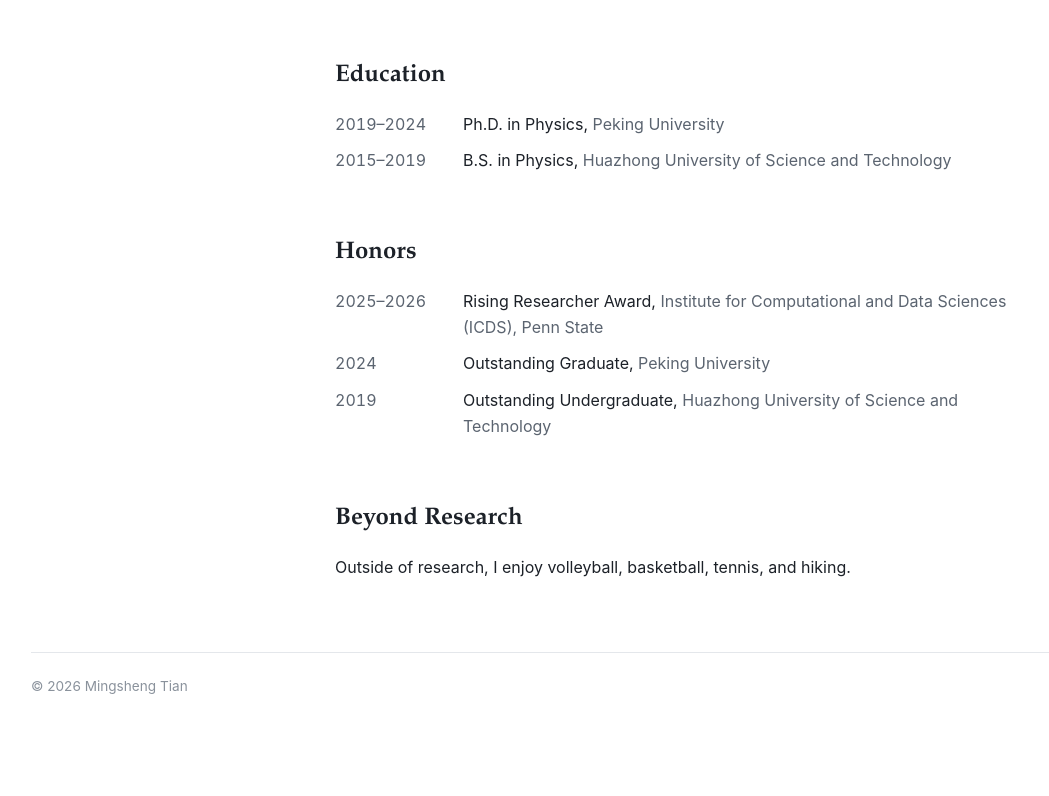
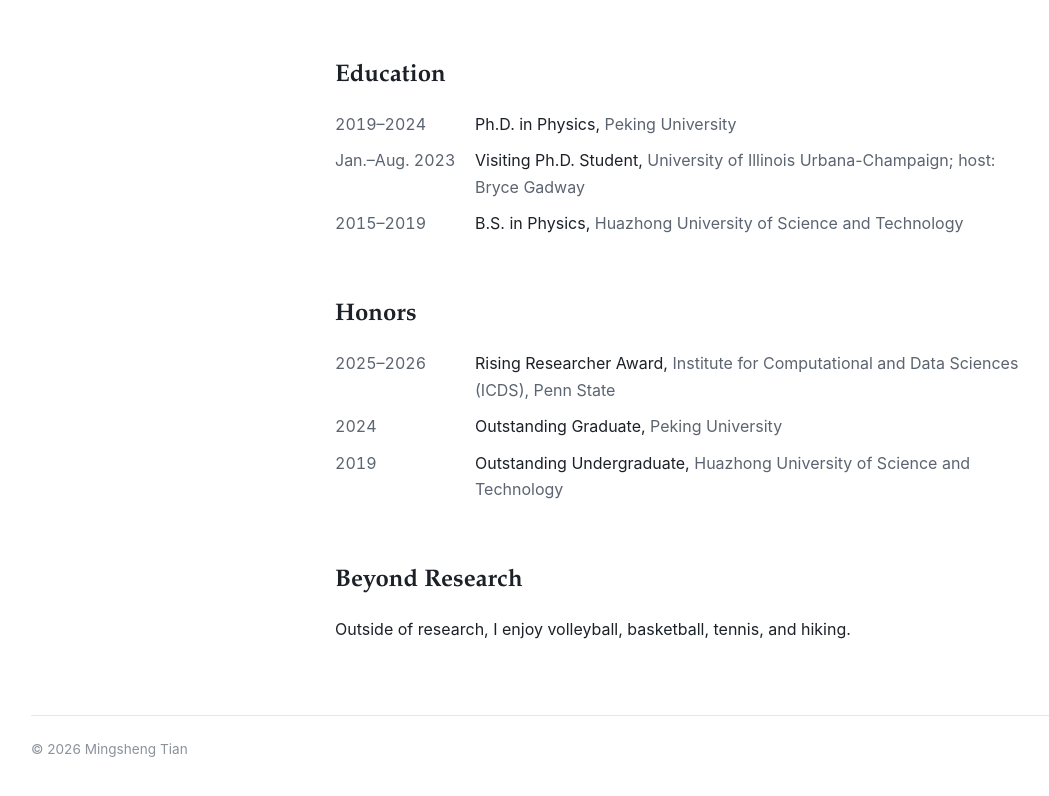
Before and after one commit to mingshengtian/mingshengtian.github.io, a plain HTML site: page index.html in a window 1280 px wide. Shown: the part 2044-2840 px from the top of the page, without its empty margins (69-1118 px from the left). Before the commit the page ends 2777 px from the top, so only its background shows below. Drawn offline with Linux system fonts and the light colour scheme.

Commit message:
Add visiting Ph.D. student position at UIUC to Education
Co-Authored-By: Claude Opus 5.5 <noreply@anthropic.com>
Claude-Session: https://claude.ai/code/session_013WCcMJnPaSigyEyXdMqATK

```diff
--- a/assets/css/style.css
+++ b/assets/css/style.css
@@ -380,7 +380,7 @@ a.pub-title:hover {
 
 .rows li {
   display: grid;
-  grid-template-columns: 112px minmax(0, 1fr);
+  grid-template-columns: 124px minmax(0, 1fr);
   gap: 16px;
 }
 
--- a/index.html
+++ b/index.html
@@ -20,7 +20,7 @@
         document.documentElement.lang = l === "zh" ? "zh-CN" : "en";
       })();
     </script>
-    <link rel="stylesheet" href="assets/css/style.css?v=20261115">
+    <link rel="stylesheet" href="assets/css/style.css?v=20261115b">
   </head>
   <body>
     <header class="site-header">
@@ -182,6 +182,10 @@
               <span><span class="en">Ph.D. in Physics, <span class="where">Peking University</span></span><span class="zh">物理学博士，<span class="where">北京大学</span></span></span>
             </li>
             <li>
+              <span class="when"><span class="en">Jan.–Aug. 2023</span><span class="zh">2023年1–8月</span></span>
+              <span><span class="en">Visiting Ph.D. Student, <span class="where">University of Illinois Urbana-Champaign; host: Bryce Gadway</span></span><span class="zh">访问博士生，<span class="where">伊利诺伊大学厄巴纳-香槟分校（合作导师：Bryce Gadway）</span></span></span>
+            </li>
+            <li>
               <span class="when">2015–2019</span>
               <span><span class="en">B.S. in Physics, <span class="where">Huazhong University of Science and Technology</span></span><span class="zh">物理学学士，<span class="where">华中科技大学</span></span></span>
             </li>
```
Also changed, not shown: publications.html (+1 -1 lines).
